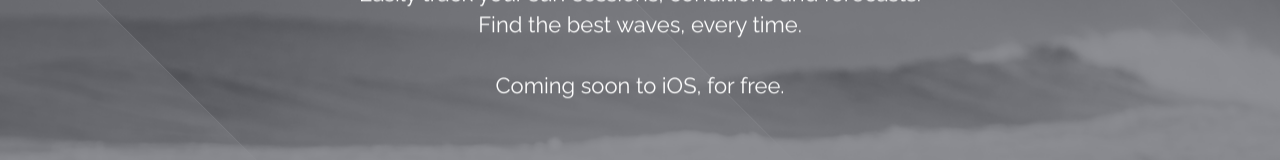
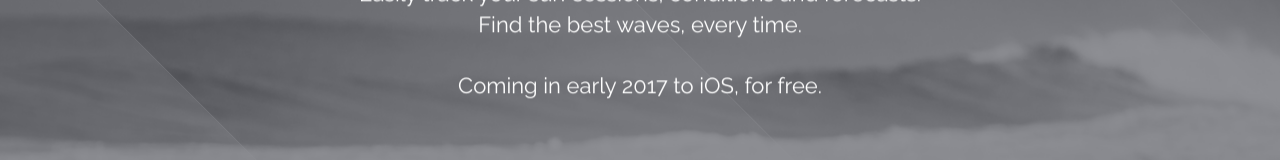
Before and after one commit to mrbirl/SurfTracker-Website, a plain HTML site: page index.html in a window 1280 px wide. Shown: the part 394-554 px from the top of the page. Drawn offline with nearby package versions, Linux system fonts and the light colour scheme; files whose address does not match are found by name.

Commit message:
Added year to coming soon

```diff
--- a/index.html
+++ b/index.html
@@ -65,7 +65,7 @@
 				<p class="text-intro opacity-0">Easily track your surf sessions, conditions and forecasts.<br>
 					Find the best waves, every time.</p>
 
-				<p class="text-intro opacity-0">Coming soon to iOS, for free.</p>
+				<p class="text-intro opacity-0">Coming in early 2017 to iOS, for free.</p>
 
 
 				<!--<a href="#" id="open-more-info" data-target="info-wrap" class="light-btn text-intro opacity-0">More Informations</a>-->
```
